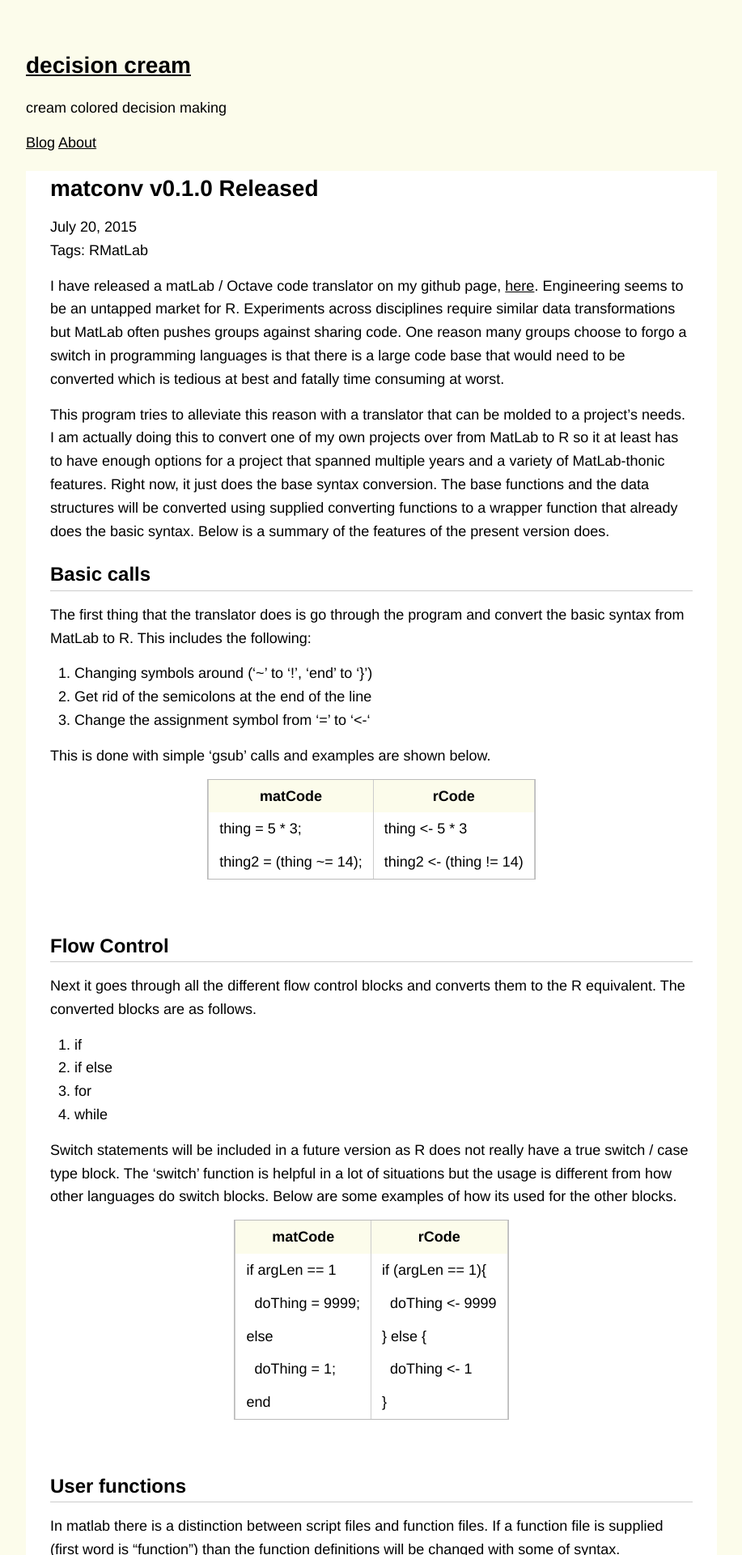
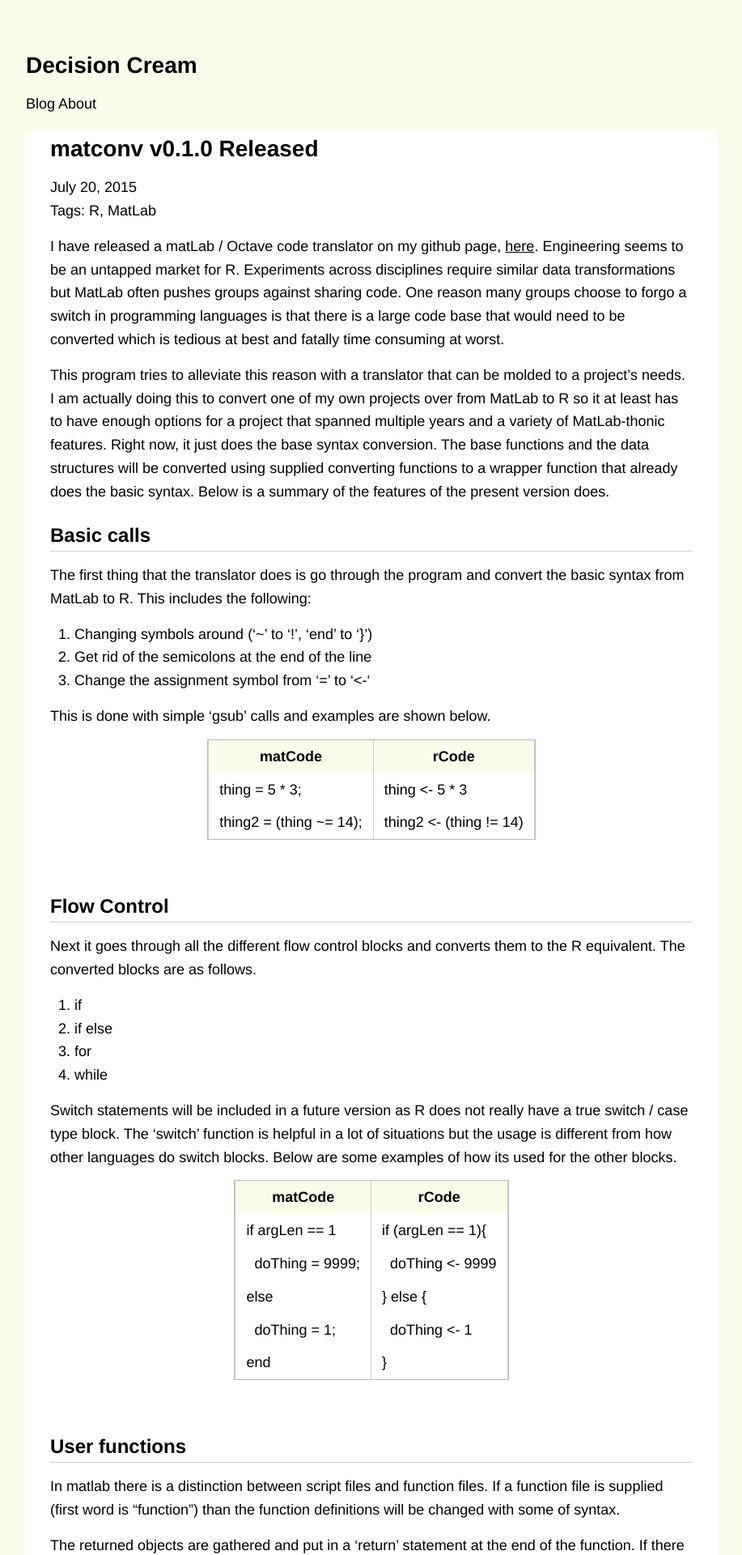
Before and after one commit to sidjai/sidjai.github.io, a Jekyll site: the page built from _posts/2015-07-20-matconv-v0.1.0-Released.md, in a window 1280 px wide. Shown: the top 1920 px of the page at 81% size, without its empty margins (181-1098 px from the left). Built offline with Jekyll 4.4.1, drawn with Linux system fonts in a browser that asks for light colours; comment, search, counter and statistics services are not loaded.

Commit message:
RSS only R + CSS stuff
-got rid of description in the title

```diff
--- a/_config.yml
+++ b/_config.yml
@@ -1,5 +1,5 @@
-name: decision cream
-description: cream colored decision making
+name: Decision Cream
+description: Cream colored decision making
 url: decision-cream.com
 disqus: decisioncream
 highlighter: pygments
--- a/_layouts/default.html
+++ b/_layouts/default.html
@@ -23,7 +23,6 @@
 
           <div class="site-info">
             <h1 class="site-name"><a href="{{ site.baseurl }}/">{{ site.name }}</a></h1>
-            <p class="site-description">{{ site.description }}</p>
           </div>
 
           <nav>
--- a/_layouts/post.html
+++ b/_layouts/post.html
@@ -10,7 +10,7 @@ layout: default
   </div>
 
   <div class="tags">
-    Tags: {{ page.tags }}
+    Tags: {{ page.tags | join: ", "}}
   </div>
 
   <div class="entry">
--- a/css/style.css
+++ b/css/style.css
@@ -12,6 +12,8 @@ div.footer {
   color:  #696969;
   text-align: center;
 }
+div.site-info a:link {text-decoration: none;}
+nav a:link {text-decoration: none;}
 #main {
   border: 30px solid white;
   border-top: 10px;
@@ -30,7 +32,7 @@ a:link {text-decoration: underline;}
 
 a:visited {text-decoration: none;}
 
-a:hover {color:  #d3d3d3;}
+a:hover {color:  #989898; text-decoration: none;}
 
 a:active {text-decoration: underline;}
 
```
Also changed, not shown: feed.xml (+6 -1 lines).
